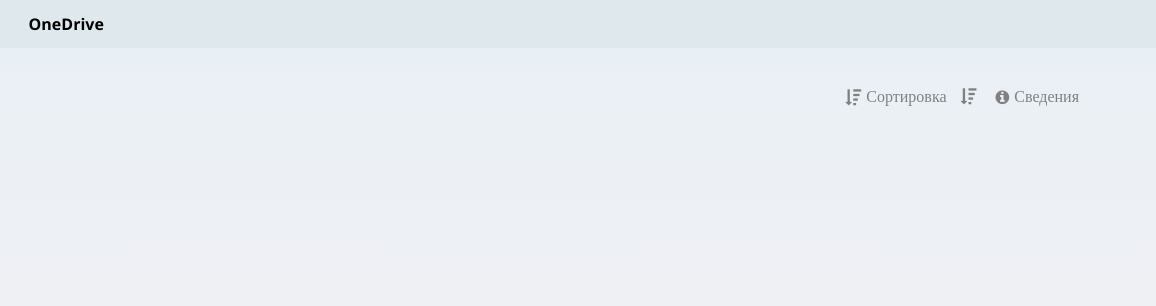
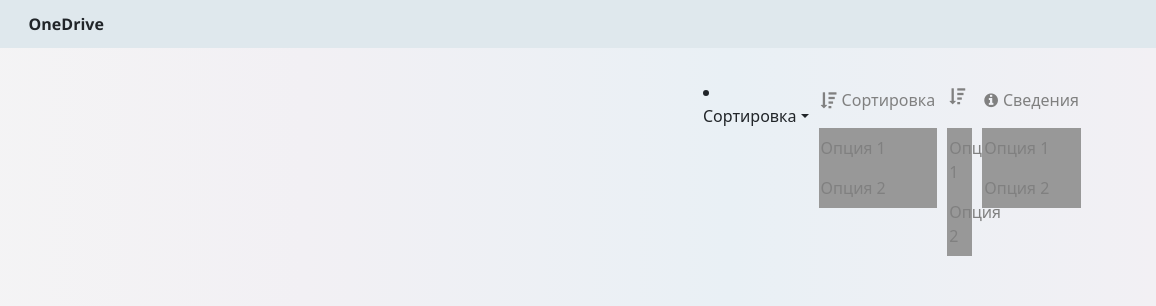
Before and after one commit to XTRackLord/one-drive, a plain HTML site: page index.html in a window 1280 px wide. Shown: the top 306 px of the page, 124-1280 px from the left. Drawn offline with nearby package versions, Linux system fonts and the light colour scheme.

Commit message:
html and css fix

```diff
--- a/css/style.css
+++ b/css/style.css
@@ -5,10 +5,11 @@ body {
     margin: 0;
 
 }
-.gradient{
+.main{
+    padding-right: 75px;
     height: 100vh;
     width: 100%;
-    background: linear-gradient(180deg,#e9f0f5,#f2f0f4,#f5f5f5) no-repeat 100% 100%;
+    background: linear-gradient(-90deg,#f2f0f4, #e9f0f5,#f2f0f4,#f5f5f5) no-repeat 100% 100%;
 }
 
 header{
@@ -28,6 +29,7 @@ header img {
 }
 
 header h3 {
+    padding-top: 8px;
     margin-left: 33px;
     display: inline-block;
     font-weight: 600;
@@ -37,14 +39,12 @@ header h3 {
     -webkit-font-smoothing: antialiased;
 }
 
-.dropdown-container {
-    height: 100%;
+.top_bar {
     display: flex;
     justify-content: flex-end;
     gap: 10px;
     padding-top: 32px;
     padding-bottom: 32px;
-    padding-right: 75px;
 }
 
 .custom-select {
@@ -79,10 +79,10 @@ header h3 {
     display: none;
 }
 
-.select-items div:hover, .same-as-selected {
+.select-items div, .same-as-selected {
     background-color: rgba(0, 0, 0, 0.1);
 }
 
-.custom-select:hover .select-items {
+.custom-select .select-items {
     display: block;
 }
--- a/index.html
+++ b/index.html
@@ -6,14 +6,23 @@
     <title>Document</title>
     <link rel="stylesheet" href="./css/style.css">
     <link href='http://cdnjs.cloudflare.com/ajax/libs/font-awesome/4.0.3/css/font-awesome.min.css' rel='stylesheet' type='text/css'>
+    <link href="https://cdn.jsdelivr.net/npm/bootstrap@5.3.3/dist/css/bootstrap.min.css" rel="stylesheet" integrity="sha384-QWTKZyjpPEjISv5WaRU9OFeRpok6YctnYmDr5pNlyT2bRjXh0JMhjY6hW+ALEwIH" crossorigin="anonymous">
 </head>
 <body>
     <header>
         <img src="./images/header-image.png" alt="logo">
         <h3>OneDrive</h3>
     </header>
-<div class="gradient">
-    <div class="dropdown-container">
+<div class="main">
+    <div class="top_bar" >
+        <li class="nav-item dropdown">
+            <a class="nav-link dropdown-toggle" href="#" data-bs-toggle="dropdown" aria-expanded="false">Сортировка</a>
+            <ul class="dropdown-menu">
+              <li><a class="dropdown-item" href="#">Action</a></li>
+              <li><a class="dropdown-item" href="#">Another action</a></li>
+              <li><a class="dropdown-item" href="#">Something else here</a></li>
+            </ul>
+          </li>
         <div class="custom-select">
             <div class="select-selected">
                 <i class="fa fa-sort-amount-desc" aria-hidden="true"></i>
@@ -41,9 +50,12 @@
             <div class="select-items select-hide">
                 <div>Опция 1</div>
                 <div>Опция 2</div>
+
             </div>
         </div>
     </div>
+
 </div>
+<script src="https://cdn.jsdelivr.net/npm/bootstrap@5.3.3/dist/js/bootstrap.bundle.min.js" integrity="sha384-YvpcrYf0tY3lHB60NNkmXc5s9fDVZLESaAA55NDzOxhy9GkcIdslK1eN7N6jIeHz" crossorigin="anonymous"></script>
 </body>
 </html>
```
